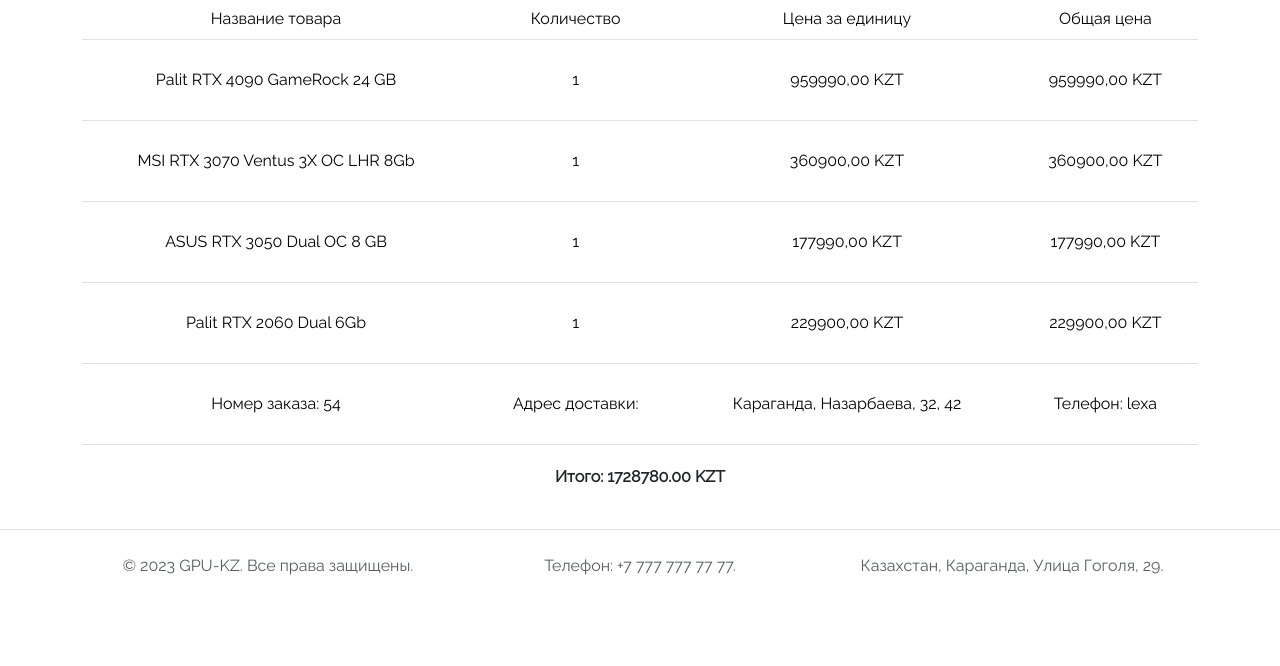
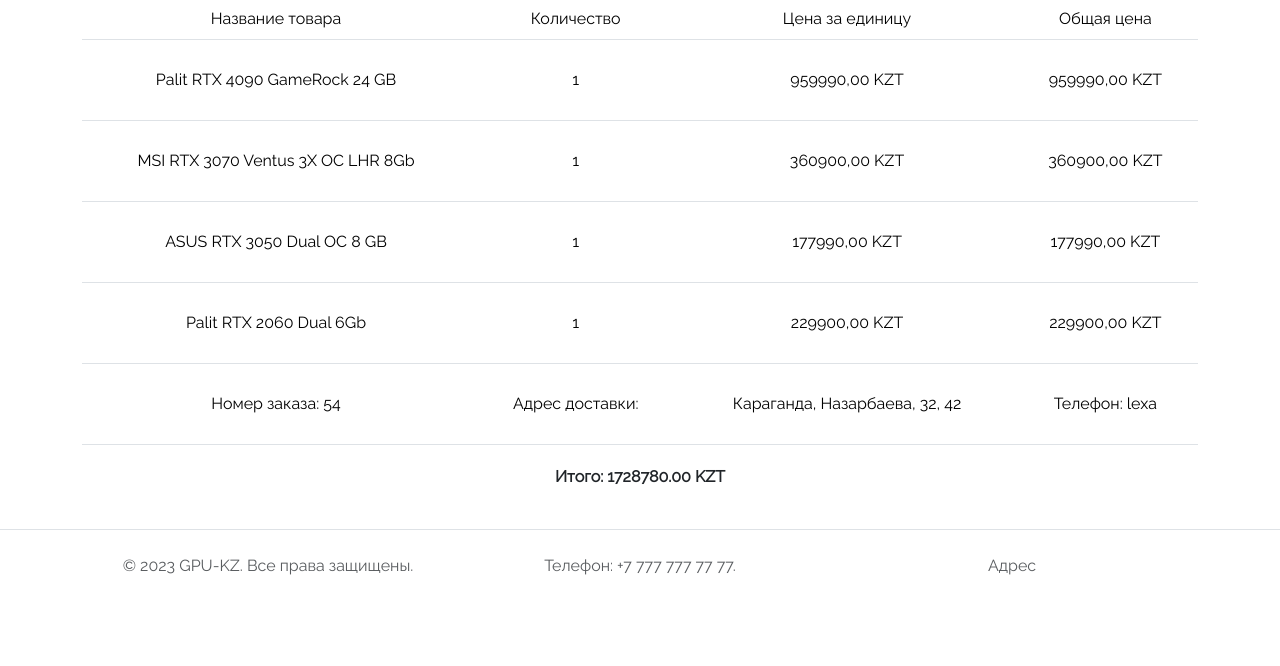
Before and after one commit to pozvonish/gpushop, a Django app: page /order/54/ in a window 1280 px wide. Shown: the part 142-808 px from the top of the page. Run offline with Django 4.2, Linux system fonts and the light colour scheme; a user stored in the database is signed in; data comes from the database, SQL or seed files in the repository; data that the repository does not hold is empty.

Commit message:
Update base.html

```diff
--- a/templates/base.html
+++ b/templates/base.html
@@ -7,7 +7,6 @@
     <meta name='viewport' content='width=device-width, initial-scale=1, shrink-to-fit=no'>
 
     <link rel="shortcut icon" href="{% static 'media/icons/python.svg' %}" type="image/x-icon">
-    <!-- href = icon.png измени на ^ свою иконку во вкладке -->
     <title>{% block title %}GPU-KZ{% endblock %}</title>
     <link href="https://cdn.jsdelivr.net/npm/bootstrap@5.3.0-alpha3/dist/css/bootstrap.min.css" rel="stylesheet" integrity="sha384-KK94CHFLLe+nY2dmCWGMq91rCGa5gtU4mk92HdvYe+M/SXH301p5ILy+dN9+nJOZ" crossorigin="anonymous">
     <link rel="stylesheet" href="{% static 'style.css' %}">
@@ -54,7 +53,7 @@
               <ul class="nav justify-content-center navbar col-lg-12">
                   <p class="text-center text-body-secondary col-lg-4">&copy; 2023 GPU-KZ. Все права защищены.</p>
                   <p class="text-center text-body-secondary col-lg-4">Телефон: +7 777 777 77 77.</p>
-                  <p class="text-center text-body-secondary col-lg-4">Казахстан, Караганда, Улица Гоголя, 29.</p>
+                  <p class="text-center text-body-secondary col-lg-4">Адрес</p>
               </ul>
           </footer>
       </div>
```
